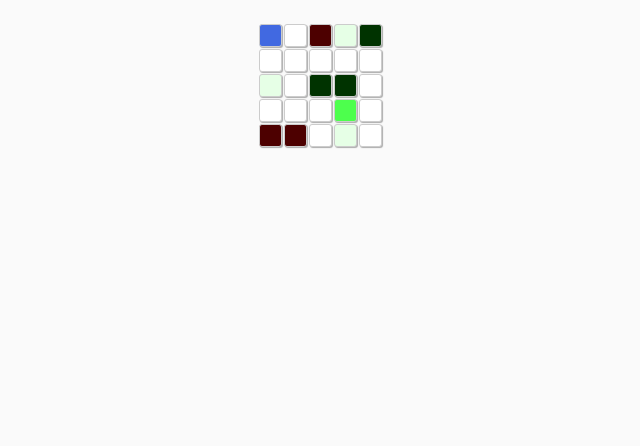
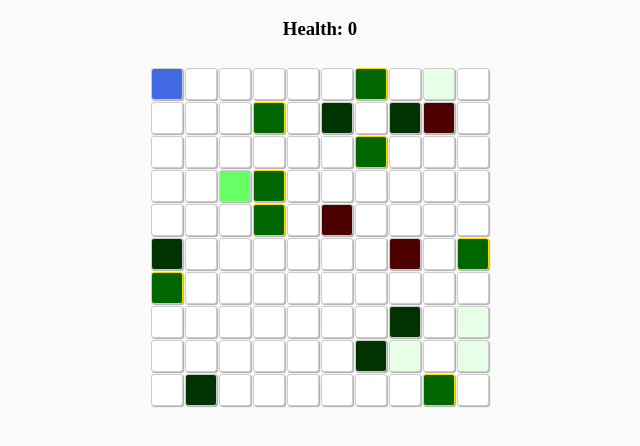
Before and after one commit to clocasto/MachineLife, a website: page public/index.html in a window 1280 px wide. Shown: the part 90-536 px from the top of the page, without its empty margins (320-960 px from the left). Drawn offline with Linux system fonts and the light colour scheme.

Commit message:
playability

```diff
--- a/public/bundle.js
+++ b/public/bundle.js
@@ -6,27 +6,27 @@ var Player = require('./player');
 var WorldGrid = function(dimension) {
 
     this.dimension = dimension;
-    this.player = new Player(dimension, 20);
+    this.player = new Player(dimension, 5);
     this.world = this.worldArray(dimension);
     this.boardMaker(dimension);
     this.plants = {};
-    // this.moveState = false;
     this.step();
 
     setInterval(function() {
-        this.step();
+        if (this.player.health-- > 0) {
+            this.step();
+        } else return;
     }.bind(this), 1000);
 
     document.addEventListener('keydown', function(event) {
-        // if (this.moveState) return;
         this.updateWorldAtCell('off', this.player.x, this.player.y);
         this.player.keyMap(event.keyCode);
         this.updateWorldAtCell('on', this.player.x, this.player.y);
         var playerLoc = this.cellLoc(this.player.x, this.player.y);
         if (this.plants.hasOwnProperty(playerLoc)) {
             this.player.score += this.plants[playerLoc].reap();
+            this.player.health++;
             delete this.plants[playerLoc];
-
         }
         document.getElementById('score').textContent = String(this.player.score);
         this.moveState = true;
@@ -36,9 +36,10 @@ var WorldGrid = function(dimension) {
 
 WorldGrid.prototype.step = function() {
     this.updateWorldAtCell('on', this.player.x, this.player.y);
-    this.addPlants(10);
+    this.addPlants(8);
     this.agePlants();
-    this.query();
+    // this.query();
+    document.getElementById('health').textContent = String(this.player.health);
 };
 
 WorldGrid.prototype.updateWorldAtCell = function(value, x, y) {
@@ -116,7 +117,7 @@ WorldGrid.prototype.query = function() {
     console.log(this.world);
 }
 
-var game = new WorldGrid(5);
+var game = new WorldGrid(10);
 
 module.exports = WorldGrid;
 },{"./plant.js":2,"./player":3}],2:[function(require,module,exports){
--- a/public/index.html
+++ b/public/index.html
@@ -7,6 +7,7 @@
     <body>
     	<div class="scoreboard">
             <h1>Score: <span id="score">0</span></h1>
+            <h3>Health: <span id="health">0</span></h3>
         </div>
         <table id="gameboard">
         </table>
--- a/public/main.css
+++ b/public/main.css
@@ -9,14 +9,13 @@ body {
 #gameboard {
 	margin: 2% auto 0 auto;
 }
-
 .tile {
 	border: 1px solid #CCCCCC;
 	border-radius: 3px;
 	box-shadow: 1px 1px 1px #acacac;
-	height: 7px;
-	width: 7px;
-	padding: 7px;
+	height: 10px;
+	width: 10px;
+	padding: 10px;
 }
 .on {
 	background-color: royalblue;
@@ -31,7 +30,7 @@ body {
 }
 
 .two {
-	background-color: #4dff4d;
+	background-color: #66ff66;
 }
 
 .three {
```
Also changed, not shown: game/game.js (+9 -8 lines).
